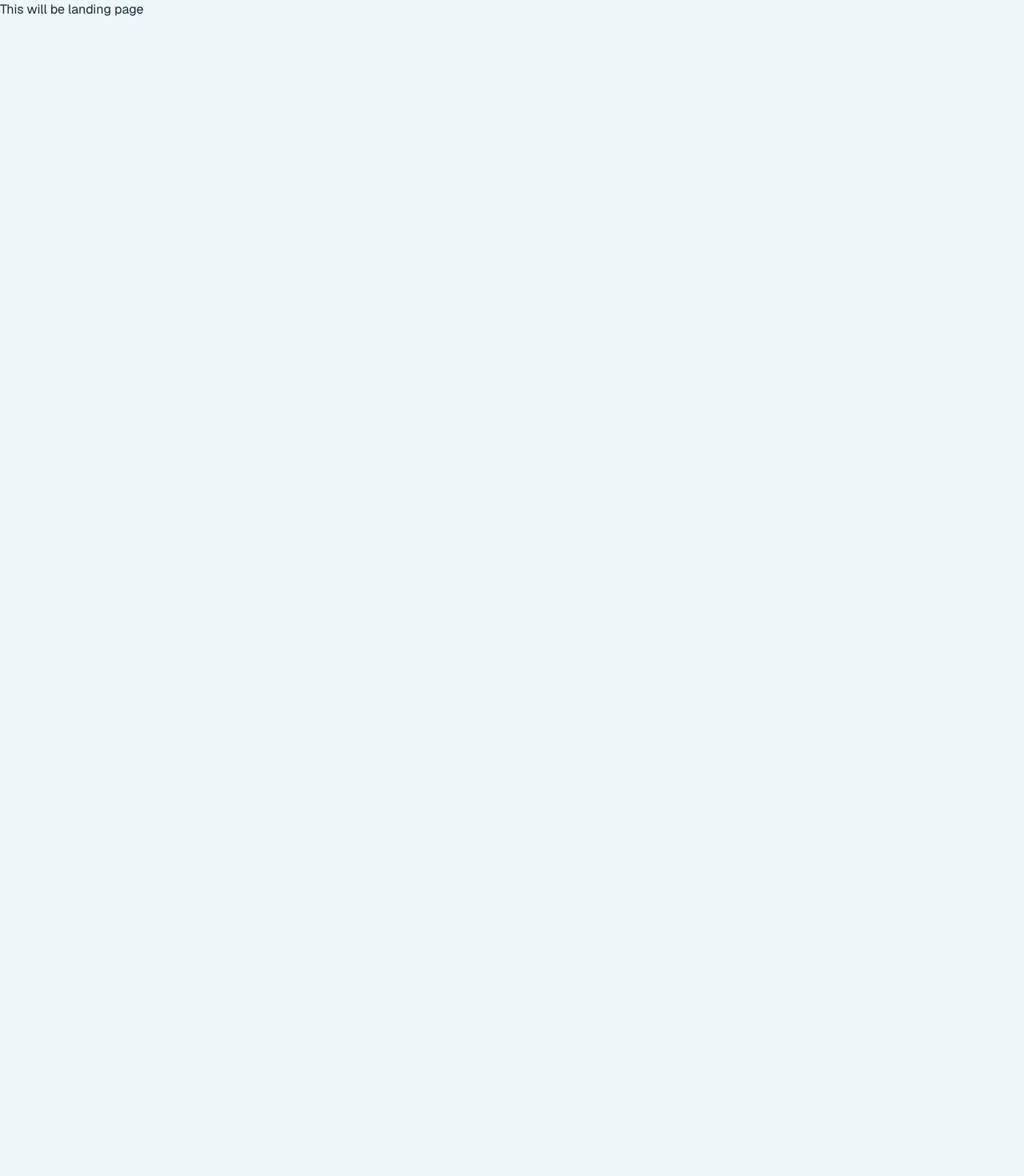
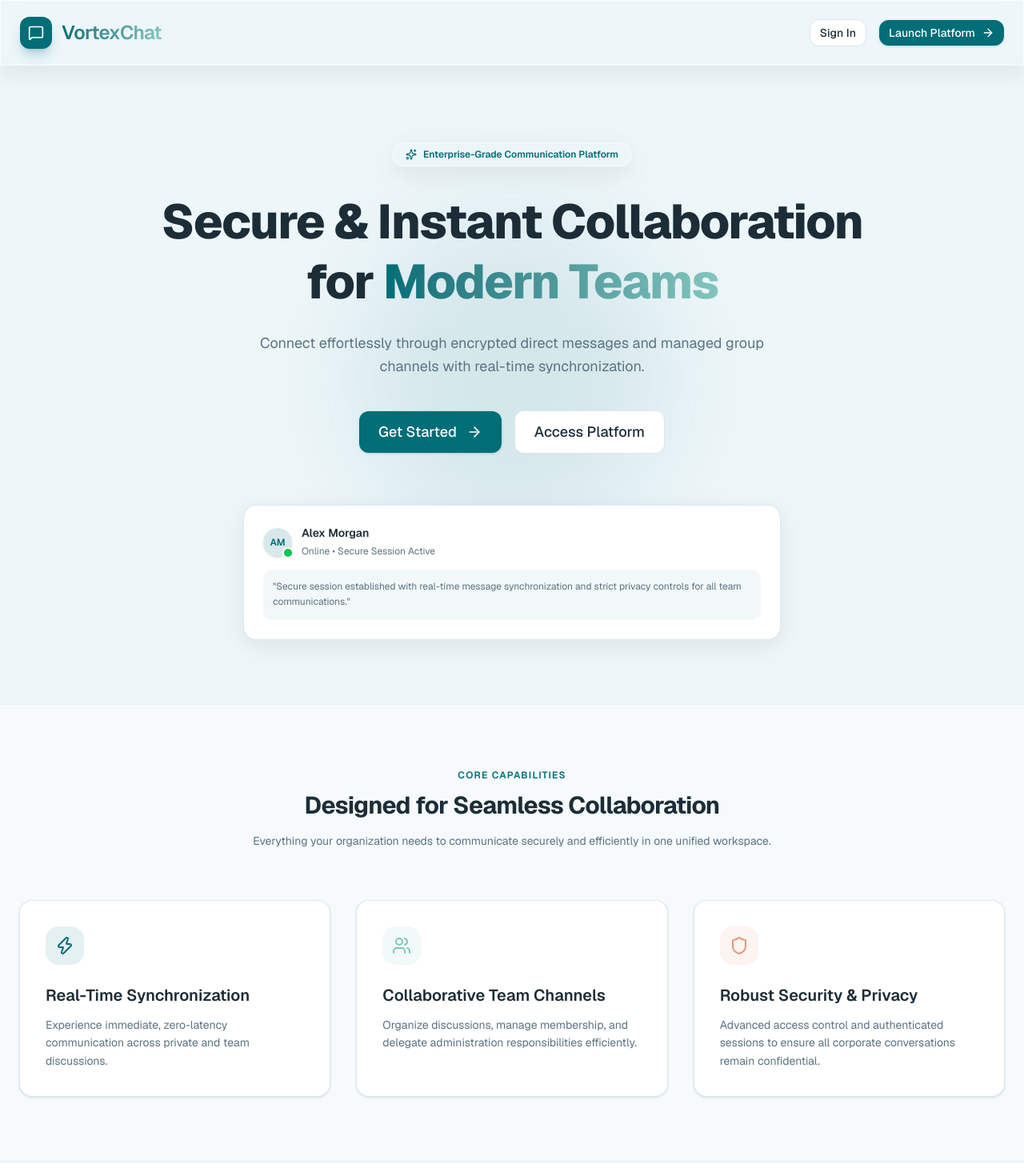
Before and after one commit to iqbalhossen0483/chat-app, a Next.js app: page / in a window 1280 px wide. Shown: the top 1470 px of the page at 80% size. Before the commit the page ends 800 px from the top, so only its background shows below. Built offline with nearby package versions, Linux system fonts and the light colour scheme.

Commit message:
draft landing page added

```diff
--- a/app/page.tsx
+++ b/app/page.tsx
@@ -1,11 +1,17 @@
-import React from "react";
+import FeaturesSection from "@/components/landing/FeaturesSection";
+import HeroSection from "@/components/landing/HeroSection";
+import LandingFooter from "@/components/landing/LandingFooter";
+import LandingHeader from "@/components/landing/LandingHeader";
 
-const HomePage = () => {
+export default function LandingPage() {
   return (
-    <div>
-      <p>This will be landing page</p>
+    <div className="min-h-screen bg-background text-foreground flex flex-col">
+      <LandingHeader />
+      <main className="flex-1">
+        <HeroSection />
+        <FeaturesSection />
+      </main>
+      <LandingFooter />
     </div>
   );
-};
-
-export default HomePage;
+}
--- /dev/null
+++ b/components/landing/FeatureCard.tsx
@@ -0,0 +1,34 @@
+import Card from "@/components/ui/Card";
+import Typography from "@/components/ui/Typography";
+import React from "react";
+
+export default function FeatureCard({
+  icon,
+  title,
+  description,
+  accentClass,
+}: {
+  icon: React.ReactNode;
+  title: string;
+  description: string;
+  accentClass: string;
+}) {
+  return (
+    <Card className="p-8 bg-surface border border-border/60 hover:border-primary/40 transition-all duration-300 shadow-sm hover:shadow-md">
+      <div
+        className={`w-12 h-12 rounded-2xl flex items-center justify-center mb-6 ${accentClass}`}
+      >
+        {icon}
+      </div>
+      <Typography variant="h4" className="font-bold mb-3">
+        {title}
+      </Typography>
+      <Typography
+        variant="body"
+        className="text-muted-foreground text-sm leading-relaxed"
+      >
+        {description}
+      </Typography>
+    </Card>
+  );
+}
--- /dev/null
+++ b/components/landing/FeaturesSection.tsx
@@ -0,0 +1,45 @@
+import Typography from "@/components/ui/Typography";
+import { Shield, Users, Zap } from "lucide-react";
+import React from "react";
+import FeatureCard from "./FeatureCard";
+
+export default function FeaturesSection() {
+  return (
+    <section className="py-20 bg-surface/50 border-t border-b border-border/40">
+      <div className="max-w-7xl mx-auto px-6">
+        <div className="text-center max-w-2xl mx-auto mb-16">
+          <Typography variant="overline" className="mb-3 block">
+            Core Capabilities
+          </Typography>
+          <Typography variant="h2" className="mb-4">
+            Designed for Seamless Collaboration
+          </Typography>
+          <Typography variant="lead" className="text-sm">
+            Everything your organization needs to communicate securely and
+            efficiently in one unified workspace.
+          </Typography>
+        </div>
+        <div className="grid grid-cols-1 md:grid-cols-3 gap-8">
+          <FeatureCard
+            icon={<Zap className="w-6 h-6" />}
+            title="Real-Time Synchronization"
+            description="Experience immediate, zero-latency communication across private and team discussions."
+            accentClass="bg-primary/10 text-primary"
+          />
+          <FeatureCard
+            icon={<Users className="w-6 h-6" />}
+            title="Collaborative Team Channels"
+            description="Organize discussions, manage membership, and delegate administration responsibilities efficiently."
+            accentClass="bg-secondary/10 text-secondary"
+          />
+          <FeatureCard
+            icon={<Shield className="w-6 h-6" />}
+            title="Robust Security & Privacy"
+            description="Advanced access control and authenticated sessions to ensure all corporate conversations remain confidential."
+            accentClass="bg-terracotta/10 text-terracotta"
+          />
+        </div>
+      </div>
+    </section>
+  );
+}
--- /dev/null
+++ b/components/landing/HeroSection.tsx
@@ -0,0 +1,48 @@
+import Button from "@/components/ui/Button";
+import Typography from "@/components/ui/Typography";
+import { ArrowRight, Sparkles } from "lucide-react";
+import Link from "next/link";
+import React from "react";
+import PreviewCard from "./PreviewCard";
+
+export default function HeroSection() {
+  return (
+    <section className="relative pt-24 pb-20 text-center px-4 overflow-hidden">
+      <div className="absolute top-1/4 left-1/2 -translate-x-1/2 w-96 h-96 bg-primary/10 rounded-full blur-3xl pointer-events-none" />
+      <div className="max-w-4xl mx-auto relative z-10">
+        <div className="inline-flex items-center gap-2 px-4 py-1.5 rounded-full glass-panel text-xs font-semibold text-primary mb-8 border border-primary/20 shadow-sm">
+          <Sparkles className="w-3.5 h-3.5" /> Enterprise-Grade Communication Platform
+        </div>
+        <Typography
+          variant="h1"
+          className="text-4xl sm:text-6xl font-extrabold tracking-tight mb-6 leading-tight"
+        >
+          Secure & Instant Collaboration for{" "}
+          <span className="bg-linear-to-r from-primary to-secondary bg-clip-text text-transparent">
+            Modern Teams
+          </span>
+        </Typography>
+        <Typography
+          variant="lead"
+          className="text-muted-foreground mb-10 text-lg max-w-2xl mx-auto leading-relaxed"
+        >
+          Connect effortlessly through encrypted direct messages and managed group channels with real-time synchronization.
+        </Typography>
+        <div className="flex flex-col sm:flex-row items-center justify-center gap-4 mb-16">
+          <Link href="/auth">
+            <Button size="lg" className="w-full sm:w-auto gap-3 shadow-md">
+              Get Started <ArrowRight className="w-5 h-5" />
+            </Button>
+          </Link>
+          <Link href="/chat">
+            <Button variant="outline" size="lg" className="w-full sm:w-auto">
+              Access Platform
+            </Button>
+          </Link>
+        </div>
+
+        <PreviewCard />
+      </div>
+    </section>
+  );
+}
--- /dev/null
+++ b/components/landing/LandingFooter.tsx
@@ -0,0 +1,14 @@
+import React from "react";
+
+export default function LandingFooter() {
+  return (
+    <footer className="mt-auto border-t border-border/60 bg-surface py-8 text-center text-sm text-muted-foreground">
+      <div className="max-w-7xl mx-auto px-6 flex flex-col sm:flex-row items-center justify-between gap-4">
+        <p>© 2026 VortexChat. All rights reserved.</p>
+        <p className="text-xs text-muted-foreground">
+          Designed for modern collaboration and secure enterprise communication.
+        </p>
+      </div>
+    </footer>
+  );
+}
--- /dev/null
+++ b/components/landing/LandingHeader.tsx
@@ -0,0 +1,37 @@
+import Button from "@/components/ui/Button";
+import Typography from "@/components/ui/Typography";
+import { ArrowRight, MessageSquare } from "lucide-react";
+import Link from "next/link";
+import React from "react";
+
+export default function LandingHeader() {
+  return (
+    <header className="sticky top-0 z-50 glass-panel border-b border-border/40">
+      <div className="max-w-7xl mx-auto px-6 h-20 flex items-center justify-between">
+        <div className="flex items-center gap-3">
+          <div className="w-10 h-10 rounded-xl bg-primary flex items-center justify-center text-white shadow-lg shadow-primary/25">
+            <MessageSquare className="w-5 h-5" />
+          </div>
+          <Typography
+            variant="h3"
+            className="font-bold bg-linear-to-r from-primary to-secondary bg-clip-text text-transparent"
+          >
+            VortexChat
+          </Typography>
+        </div>
+        <div className="flex items-center gap-4">
+          <Link href="/auth">
+            <Button variant="outline" size="sm">
+              Sign In
+            </Button>
+          </Link>
+          <Link href="/chat">
+            <Button variant="primary" size="sm" className="gap-2">
+              Launch Platform <ArrowRight className="w-4 h-4" />
+            </Button>
+          </Link>
+        </div>
+      </div>
+    </header>
+  );
+}
--- /dev/null
+++ b/components/landing/PreviewCard.tsx
@@ -0,0 +1,25 @@
+import Avatar from "@/components/ui/Avatar";
+import Card from "@/components/ui/Card";
+import Typography from "@/components/ui/Typography";
+import React from "react";
+
+export default function PreviewCard() {
+  return (
+    <Card className="p-6 text-left max-w-2xl mx-auto glass-panel border border-border/60 shadow-xl">
+      <div className="flex items-center gap-3 mb-3">
+        <Avatar name="Alex Morgan" status="online" size="sm" />
+        <div>
+          <Typography variant="body" className="font-semibold text-sm">
+            Alex Morgan
+          </Typography>
+          <Typography variant="caption" className="text-muted-foreground">
+            Online • Secure Session Active
+          </Typography>
+        </div>
+      </div>
+      <p className="text-xs text-muted-foreground bg-primary/5 p-3 rounded-xl leading-relaxed">
+        &quot;Secure session established with real-time message synchronization and strict privacy controls for all team communications.&quot;
+      </p>
+    </Card>
+  );
+}
--- a/components/ui/Typography.tsx
+++ b/components/ui/Typography.tsx
@@ -12,7 +12,7 @@ export default function Typography({
 } & React.HTMLAttributes<HTMLElement>) {
   switch (variant) {
     case "h1":
-      <h1 className={`text-4xl sm:text-5xl font-extrabold tracking-tight ${className}`} {...props}>
+      return <h1 className={`text-4xl sm:text-5xl font-extrabold tracking-tight ${className}`} {...props}>
         {children}
       </h1>;
     case "h2":
```
